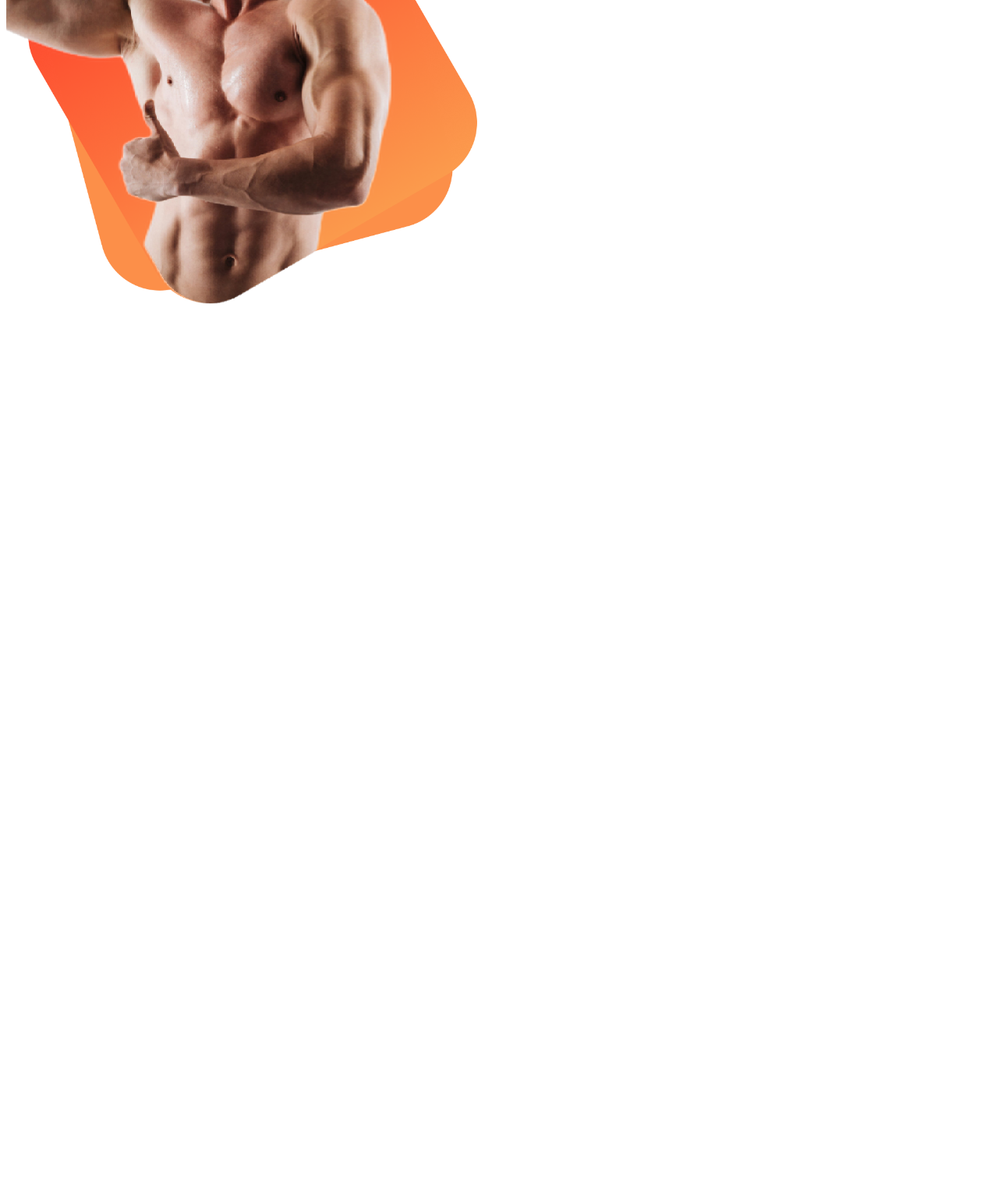
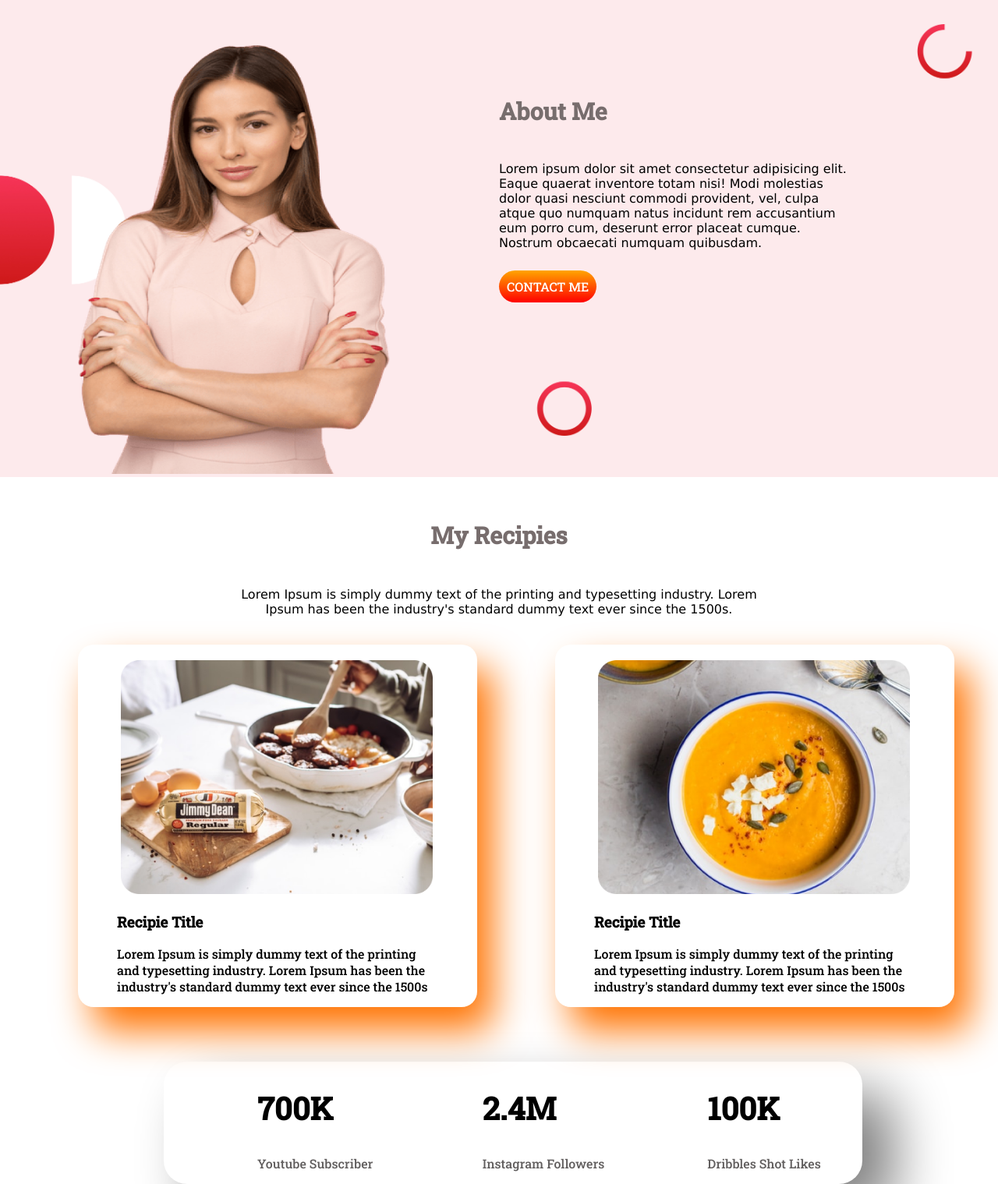
Before and after one commit to Nabonb/Health-Website, a plain HTML site: page index.html in a window 1280 px wide. Shown: the part 696-2215 px from the top of the page at 78% size. Before the commit the page ends 1113 px from the top, so only its background shows below. Drawn offline with Linux system fonts and the light colour scheme.

Commit message:
before last part

```diff
--- a/index.html
+++ b/index.html
@@ -12,15 +12,71 @@
 </head>
 <body>
     <section>
-        <div class="div1">
+        <div class="div1 half-width">
             <h1><span>Skip</span> The Diet,</h1>
             <h1>Just Eat Healthy</h1>
             <h1>With Food Network</h1>
             <p class="ForPara">Imagine you don't need a diet because we provide healthy and delicious food for you!</p>
             <a target="_blank" href="https://www.foodpanda.com.bd/">ORDER FOOD</a>
         </div>
-        <div>
+        <div class="half-width">
             <img src="/eat-healthy-main/images/male/MaleFull.png" alt="">
+        </div>
+    </section>
+    <section class="for-bg">
+        <div class="half-width">
+            <img class="image2nd" src="eat-healthy-main/images/female/Person Image.png" alt="">
+        </div>
+        <div class="half-width">
+            <h2>About Me</h2>
+            <p class="para2nd">Lorem ipsum dolor sit amet consectetur adipisicing elit. Eaque quaerat inventore totam nisi! Modi molestias dolor quasi nesciunt commodi provident, vel, culpa atque quo numquam natus incidunt rem accusantium eum porro cum, deserunt error placeat cumque. Nostrum obcaecati numquam quibusdam.</p>
+            <a target="_blank" href="https://www.linkedin.com/in/pratham-barua-nabo-2b91611bb/">CONTACT ME</a>
+        </div>
+    </section>
+
+    <h2 id="myrecipies">My Recipies</h2>
+    <p id="under-recipies">Lorem Ipsum is simply dummy text of the printing and typesetting industry. Lorem Ipsum has been the industry's standard dummy text ever since the 1500s.</p>
+    <section class="another-check">
+        <div class="forcheck forbgshadow">
+            <div>
+                <img class="foodpic1" src="/eat-healthy-main/images/food/Project Cover.jpg" alt="">
+            </div>
+            <div class="recipe-title">
+                <h3>Recipie Title</h3>
+                <p class="title-para">Lorem Ipsum is simply dummy text of the printing and
+                typesetting industry. Lorem Ipsum has been the industry's
+                standard dummy text ever since the 1500s</p>
+            </div>
+
+
+        </div>
+        <div class="forcheck forbgshadow">
+            <div>
+                <img class="foodpic1" src="/eat-healthy-main/images/food/Project Cover.png" alt="">
+            </div>
+            <div class="recipe-title">
+                <h3>Recipie Title</h3>
+                <p class="title-para">Lorem Ipsum is simply dummy text of the printing and
+                typesetting industry. Lorem Ipsum has been the industry's
+                standard dummy text ever since the 1500s</p>
+            </div>
+
+
+        </div>
+
+    </section>
+    <section class="second-last-part">
+        <div class="last-divs">
+            <h1 class="text-color">700K</h1>
+            <p class="text-color anypara">Youtube Subscriber</p>
+        </div>
+        <div class="last-divs">
+            <h1 class="text-color">2.4M</h1>
+            <p class="text-color anypara">Instagram Followers</p>
+        </div>
+        <div class="last-divs" id="aladadiv">
+            <h1 class="text-color">100K</h1>
+            <p class="text-color anypara">Dribbles Shot Likes</p>
         </div>
     </section>
 </body>
--- a/style.css
+++ b/style.css
@@ -1,21 +1,20 @@
 body{
     font-family: 'Roboto Slab', serif;
+    margin: 0%;
 }
 span{
     color: rgb(255, 166, 0);
 }
 h1{
     color: rgb(82, 68, 68);
-    font-size: 35px;
+    font-size: 40px;
 }
 section{
-    width: 50%;
-    height: 200px;
-
+    display: flex;
 
 }
 .div1{
-    padding-left: 50px;
+    padding-left: 100px;
     padding-top: 150px;
 }
 .ForPara{
@@ -32,6 +31,95 @@ a{
     color: white;
 }
 img{
+    padding-top: 80px;
     width: 100%;
-    display: flex;
 }
+.half-width{
+    width: 50%;
+
+}
+.image2nd{
+    height: 550px;
+    width: 400px;
+    padding-left: 100px;
+}
+h2{
+
+    padding-top: 120px;
+    padding-bottom: 20px;
+    font-size: 30px;
+    color: rgb(119, 109, 109);
+}
+.para2nd{
+    width: 70%;
+    font-family: 'Lucida Sans', 'Lucida Sans Regular', 'Lucida Grande', 'Lucida Sans Unicode', Geneva, Verdana, sans-serif;
+    padding-bottom: 20px;
+}
+.for-bg{
+    background-image: url("/eat-healthy-main/images/shapes/Frame\ 58.jpg");
+    background-repeat: no-repeat;
+    background-size: cover
+
+}
+#myrecipies{
+    text-align: center;
+    padding-top: 30px;
+}
+.forcheck{
+
+    width: 40%;
+    margin-left: 100px;
+    padding-right: 0px;
+    padding-top: 20px;
+
+}
+#under-recipies{
+    text-align: center;
+    padding: 2px 300px;
+    font-family: 'Lucida Sans', 'Lucida Sans Regular', 'Lucida Grande', 'Lucida Sans Unicode', Geneva, Verdana, sans-serif;
+    padding-bottom: 20px;
+}
+.foodpic1{
+    padding-top: 0%;
+    height: 300px;
+    width: 400px;
+    padding-left: 55px;
+}
+.recipe-title{
+    padding-left: 50px;
+    float: left;
+
+}
+.another-check{
+
+}
+.title-para{
+   width: 90%;
+}
+.forbgshadow{
+    border-radius: 20px;
+    box-shadow: 20px 30px 50px rgb(255, 115, 0);
+}
+.second-last-part{
+    margin-top: 70px;
+    width: 70%;
+    margin-left: 210px;
+    border-radius: 30px;
+    box-shadow: 40px 40px 70px gray;
+
+}
+.last-divs{
+    width: 20%;
+    padding-left: 120px;
+
+
+}
+#aladadiv{
+    padding-right: 30px;
+}
+.text-color{
+    color: black;
+}
+.anypara{
+    color: rgba(53, 49, 49, 0.781);
+}
```
